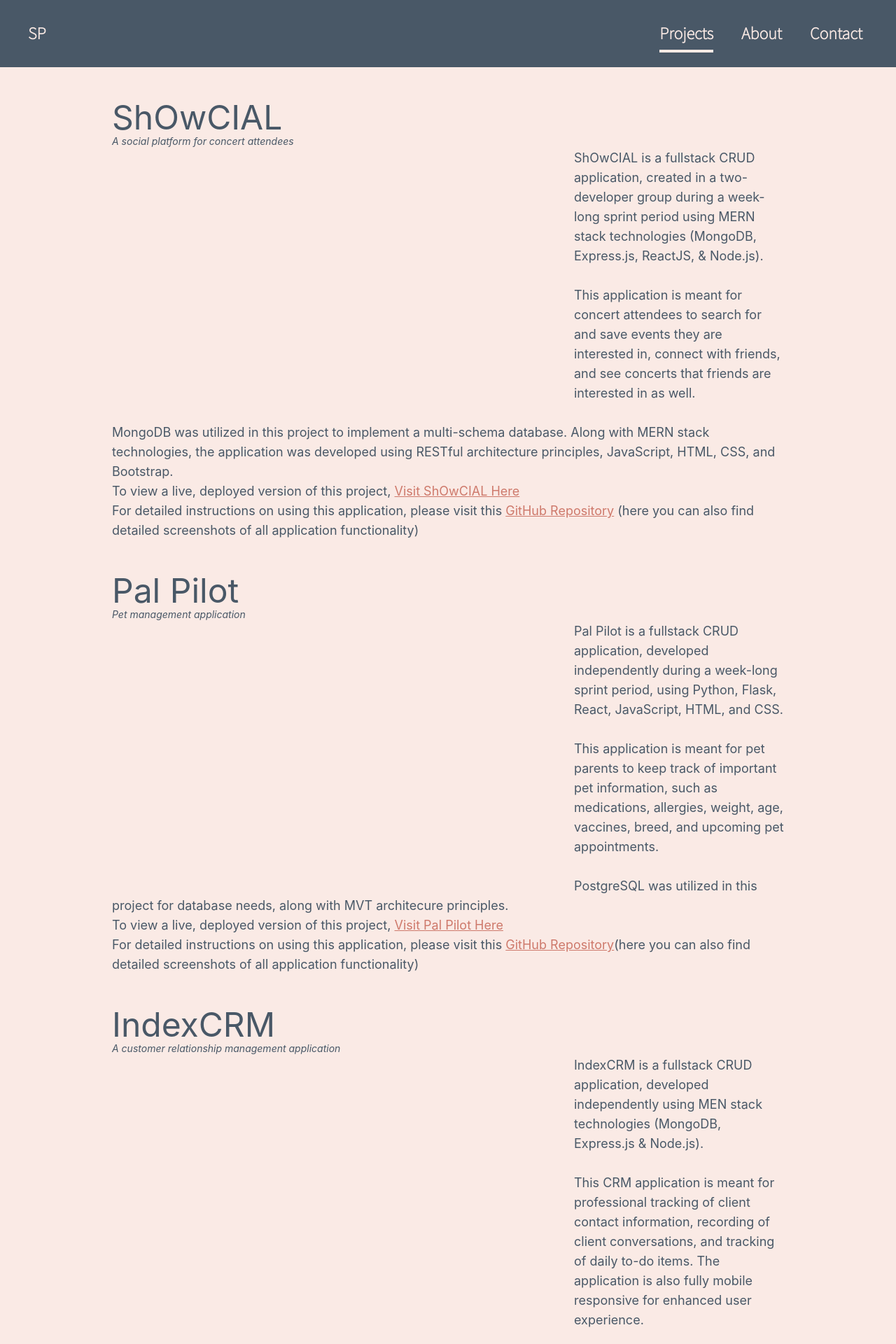
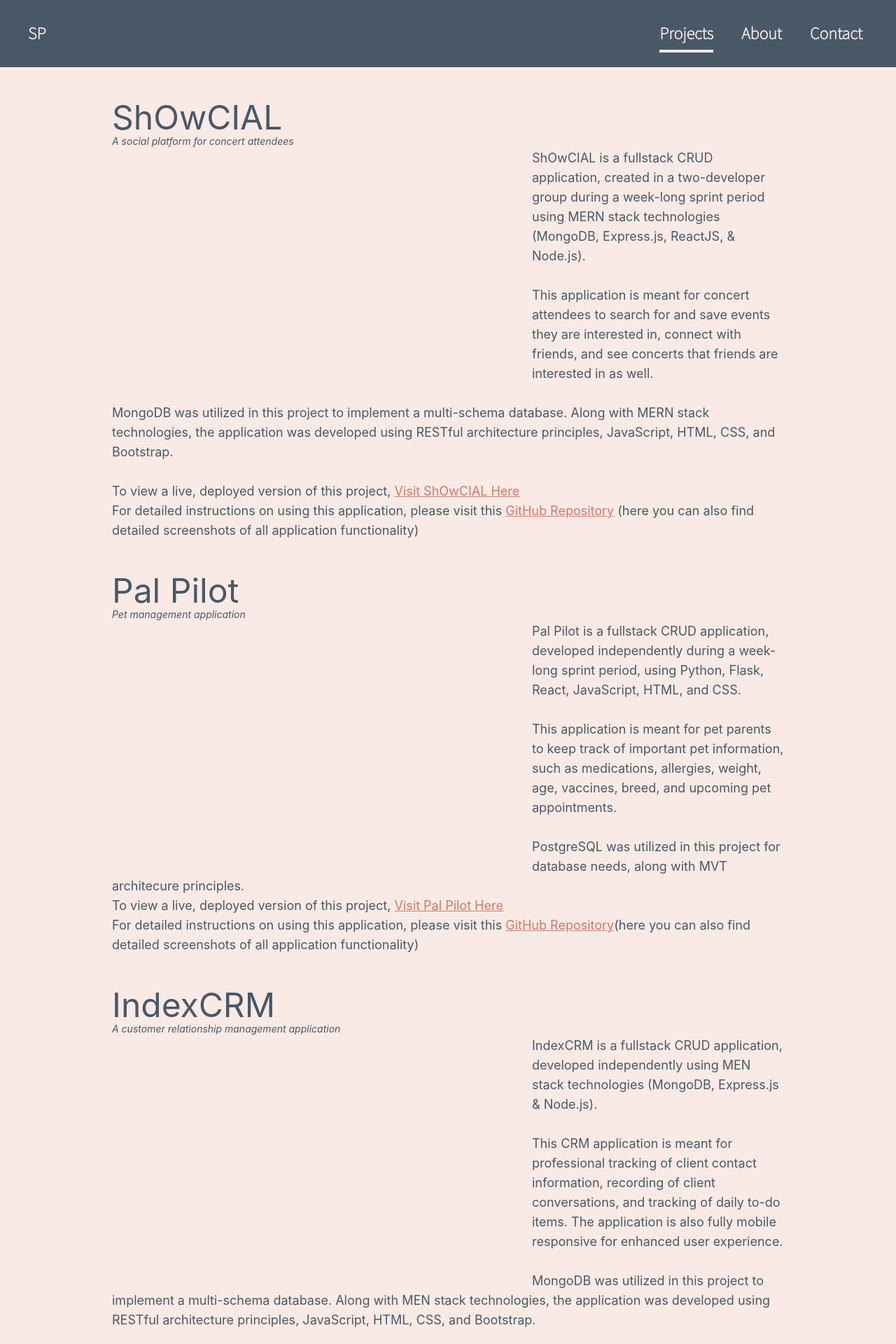
Before and after one commit to sarahpicard/portfolio, a React (Create React App) app: page /projects in a window 1280 px wide. Shown: the top 1920 px of the page at 70% size. Built offline with nearby package versions, Linux system fonts and the light colour scheme; a web font is replaced by a local one.

Commit message:
adjust media queries for projects page

```diff
--- a/src/pages/projects/Projects.jsx
+++ b/src/pages/projects/Projects.jsx
@@ -7,12 +7,12 @@ const Projects = () => {
       <div className="mx-auto w-9/12 mb-12">
         <h1 className='text-5xl'>ShOwCIAL</h1>
         <h2 className='italic text-sm'>A social platform for concert attendees</h2>
-        <div className="float-left mr-5 mb-2 mt-2">
-          <ReactPlayer url='https://www.youtube.com/watch?v=-LQCExlJVjI' playing={true} loop={true} />
+        <div className="float-left mr-6 mb-6 mt-2 w-11/12 sm:h-80 lg:w-9/12 xl:w-3/5 2xl:w-3/6">
+          <ReactPlayer url='https://www.youtube.com/watch?v=-LQCExlJVjI' playing={true} loop={true} width='100%' height='100%'/>
         </div>
         <div className="text-lg">
           <p>ShOwCIAL is a fullstack CRUD application, created in a two-developer group during a week-long sprint period using MERN stack technologies (MongoDB, Express.js, ReactJS, & Node.js). <br /><br />This application is meant for concert attendees to search for and save events they are interested in, connect with friends, and see concerts that friends are interested in as well. </p><br />
-          <p>MongoDB was utilized in this project to implement a multi-schema database. Along with MERN stack technologies, the application was developed using RESTful architecture principles, JavaScript, HTML, CSS, and Bootstrap.</p>
+          <p>MongoDB was utilized in this project to implement a multi-schema database. Along with MERN stack technologies, the application was developed using RESTful architecture principles, JavaScript, HTML, CSS, and Bootstrap.</p><br />
           <p>To view a live, deployed version of this project, <a className='in-text-links' href="https://nconcert-front-end.herokuapp.com/">Visit ShOwCIAL Here</a></p>
           <p>For detailed instructions on using this application, please visit this <a className='in-text-links' href="https://github.com/sarahpicard/NConcert-front-end">GitHub Repository</a> (here you can also find detailed screenshots of all application functionality)</p>
         </div>
@@ -20,8 +20,8 @@ const Projects = () => {
       <div className="mx-auto w-9/12 mb-12">
         <h1 className="text-5xl">Pal Pilot</h1>
         <h2 className="italic text-sm">Pet management application</h2>
-        <div className="float-left mr-5 mb-2 mt-2">
-          <ReactPlayer url='https://www.youtube.com/watch?v=nwRzxvTyQ9I' playing={true} loop={true} />
+        <div className="float-left mr-6 mb-6 mt-2 w-11/12 sm:h-80 lg:w-9/12 xl:w-3/5 2xl:w-3/6">
+          <ReactPlayer url='https://www.youtube.com/watch?v=nwRzxvTyQ9I' playing={true} loop={true} width='100%' height='100%'/>
         </div>
         <div className="text-lg">
           <p>Pal Pilot is a fullstack CRUD application, developed independently during a week-long sprint period, using Python, Flask, React, JavaScript, HTML, and CSS. <br /><br />
@@ -34,8 +34,8 @@ const Projects = () => {
       <div className='w-9/12 mx-auto mb-12'>
         <h1 className='text-5xl'>IndexCRM</h1>
         <h2 className='italic text-sm'>A customer relationship management application</h2>
-        <div className='float-left mr-5 mb-2 mt-2'>
-          <ReactPlayer url='https://www.youtube.com/watch?v=zEBr8YSF3T8' playing={true} loop={true}/>
+        <div className='float-left mr-6 mb-6 mt-2 w-11/12 sm:h-80 lg:w-9/12 xl:w-3/5 2xl:w-3/6'>
+          <ReactPlayer url='https://www.youtube.com/watch?v=zEBr8YSF3T8' playing={true} loop={true} width='100%' height='100%'/>
         </div>
         <div className='text-lg'>
           <p>IndexCRM is a fullstack CRUD application, developed independently using MEN stack technologies (MongoDB, Express.js & Node.js). <br /><br />This CRM application is meant for professional tracking of client contact information, recording of client conversations, and tracking of daily to-do items. The application is also fully mobile responsive for enhanced user experience.</p><br />
```
